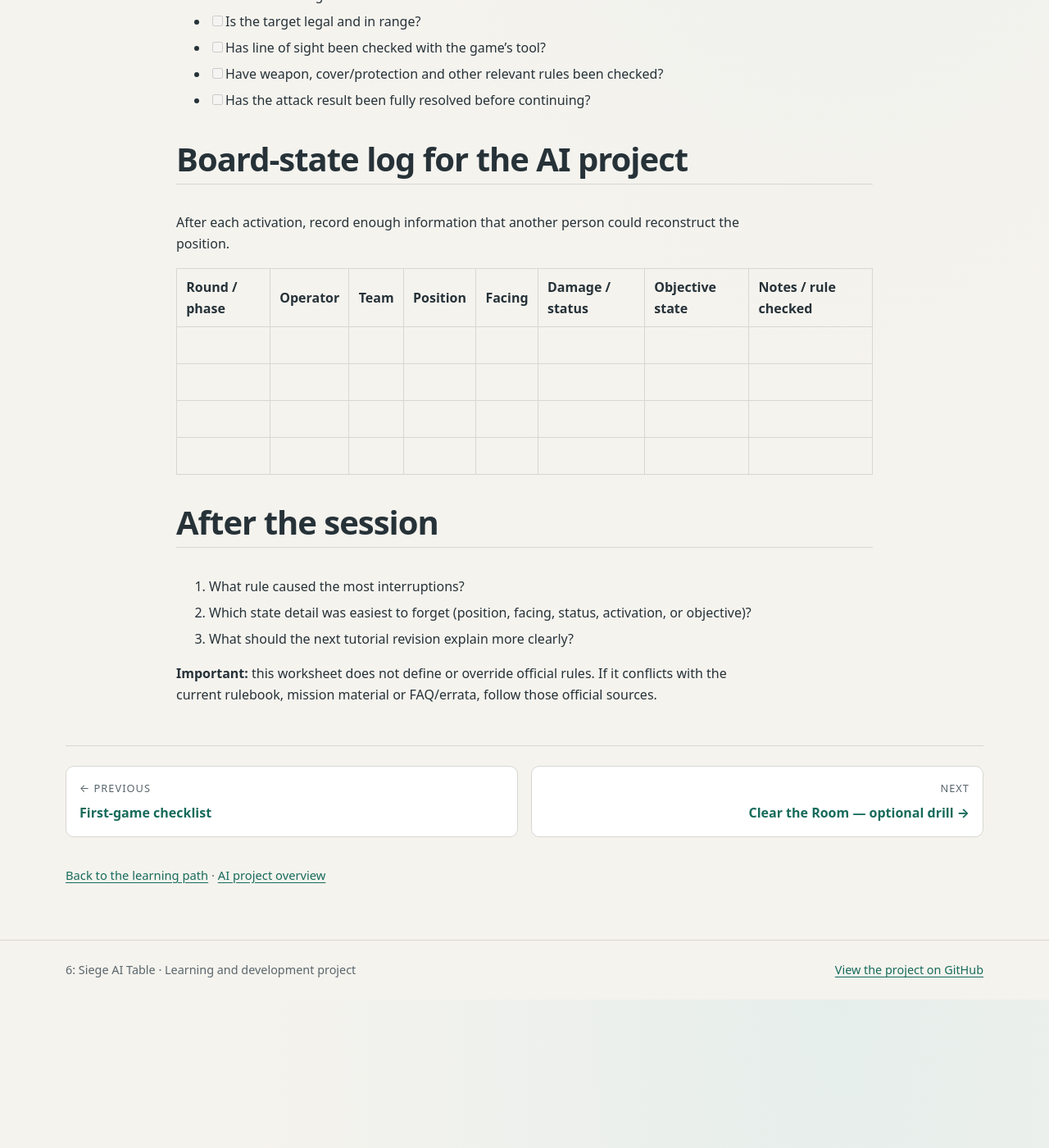
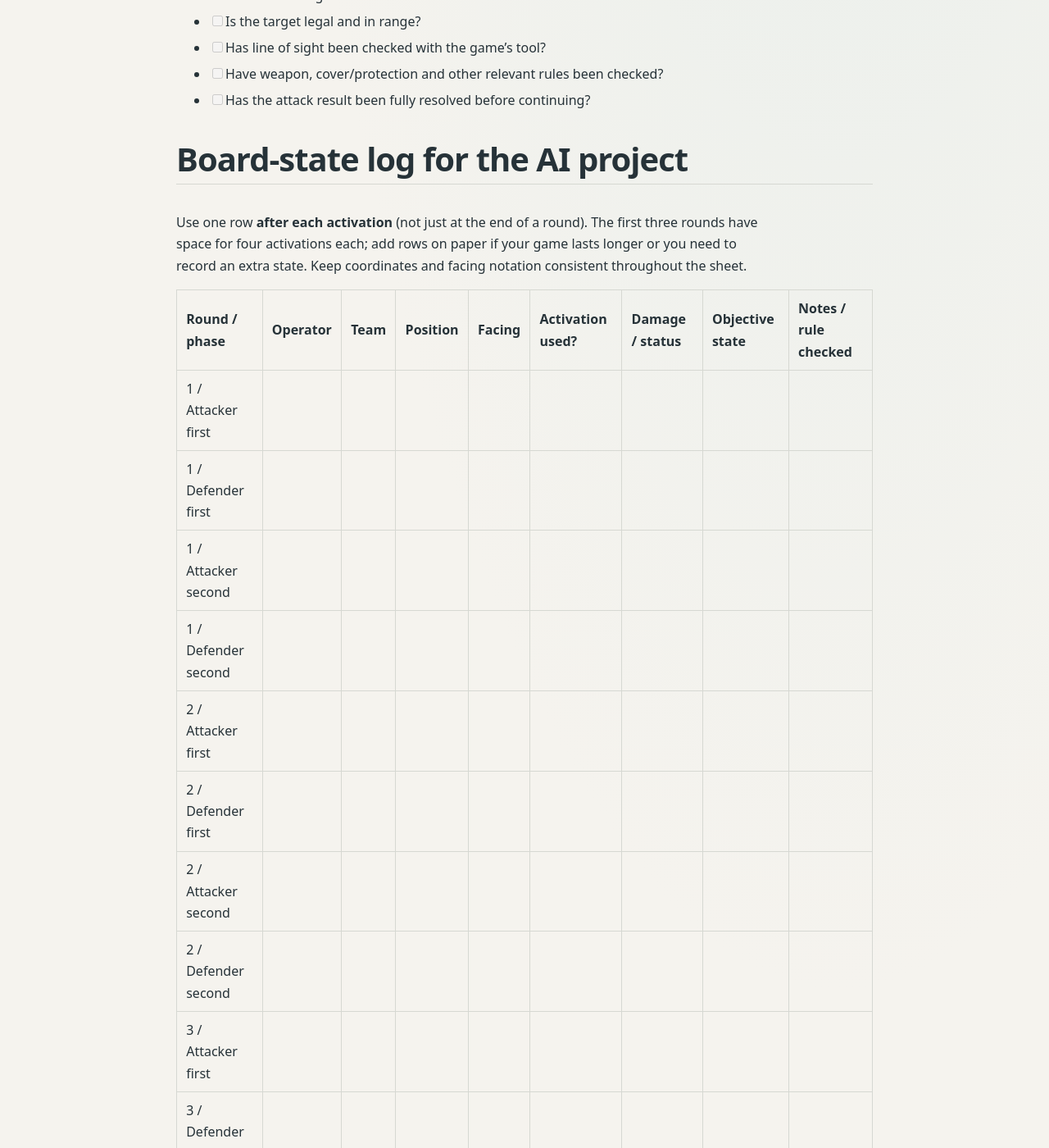
Before and after one commit to JamSpot/6-siege-ai-table, a Jekyll site: the page built from tutorial/first-game-session-sheet.md, in a window 1280 px wide and 1400 px high, scrolled down 1292 px. Shown: the whole window at 82% size. Built offline with Jekyll 4.4.1, drawn with Linux system fonts in a browser that asks for light colours; some of the changed text lies outside the part shown.

Commit message:
Expand first-game board-state log for playable sessions

```diff
--- a/tutorial/first-game-session-sheet.md
+++ b/tutorial/first-game-session-sheet.md
@@ -43,14 +43,22 @@ Record each activation as it happens. Use the official rules for the exact numbe
 
 ## Board-state log for the AI project
 
-After each activation, record enough information that another person could reconstruct the position.
+Use one row **after each activation** (not just at the end of a round). The first three rounds have space for four activations each; add rows on paper if your game lasts longer or you need to record an extra state. Keep coordinates and facing notation consistent throughout the sheet.
 
-| Round / phase | Operator | Team | Position | Facing | Damage / status | Objective state | Notes / rule checked |
-| --- | --- | --- | --- | --- | --- | --- | --- |
-| | | | | | | | |
-| | | | | | | | |
-| | | | | | | | |
-| | | | | | | | |
+| Round / phase | Operator | Team | Position | Facing | Activation used? | Damage / status | Objective state | Notes / rule checked |
+| --- | --- | --- | --- | --- | --- | --- | --- | --- |
+| 1 / Attacker first | | | | | | | | |
+| 1 / Defender first | | | | | | | | |
+| 1 / Attacker second | | | | | | | | |
+| 1 / Defender second | | | | | | | | |
+| 2 / Attacker first | | | | | | | | |
+| 2 / Defender first | | | | | | | | |
+| 2 / Attacker second | | | | | | | | |
+| 2 / Defender second | | | | | | | | |
+| 3 / Attacker first | | | | | | | | |
+| 3 / Defender first | | | | | | | | |
+| 3 / Attacker second | | | | | | | | |
+| 3 / Defender second | | | | | | | | |
 
 ## After the session
 
```
